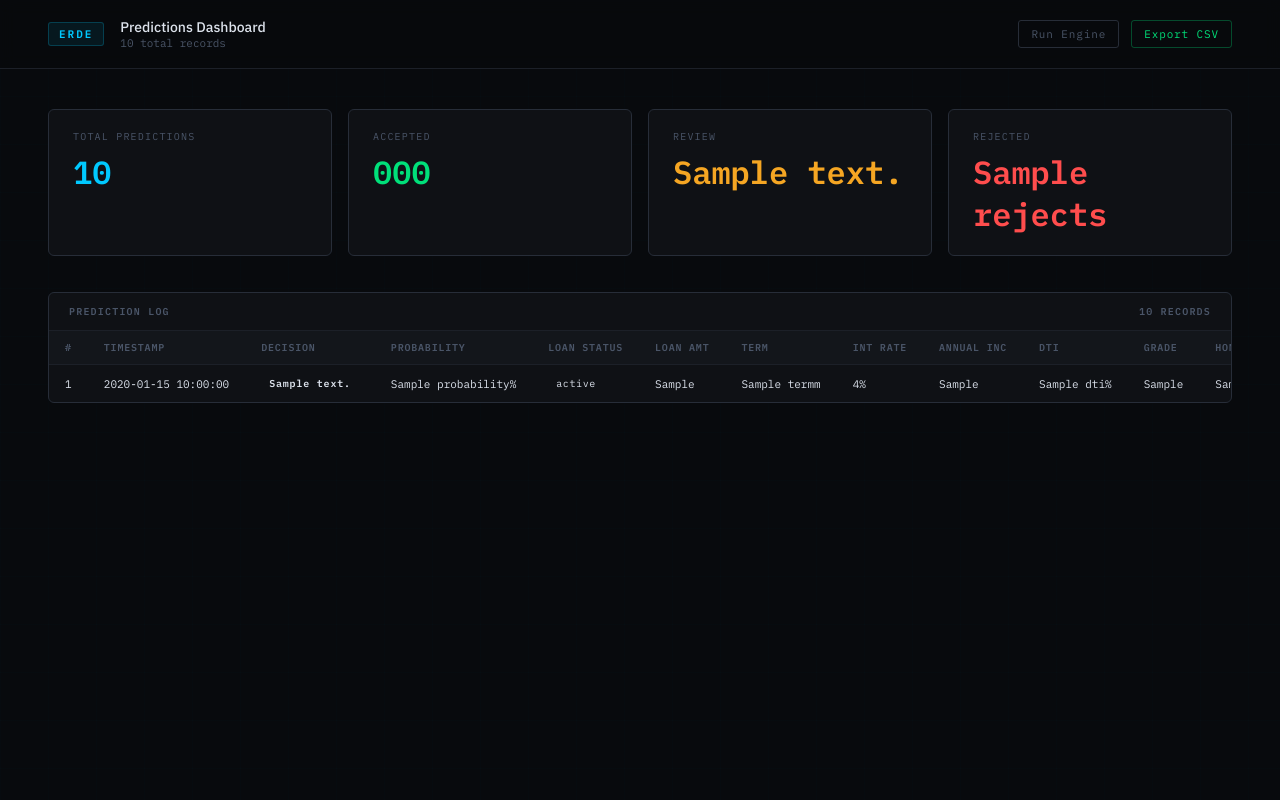
After one commit to Niklauzi/creditwiz, a FastAPI app: template templates/dashboard.html in a window 1280 px wide. The commit adds this page. Run offline with FastAPI, Linux system fonts and the light colour scheme; the template is opened without the code that fills it: most values are stand-ins (such as "Sample title", 1, 10 or a date in 2020); parts of the project's set-up code (start-up, migrations or seed data) failed here and were passed over; some libraries are stand-ins or nearby versions.

Commit message:
initial deployment

```diff
--- a/app.py
+++ b/app.py
@@ -1,14 +1,16 @@
+import io
+import csv
 import joblib
 import numpy as np
 import pandas as pd
 import shap
 
 from fastapi import FastAPI, Request, Form
-from fastapi.responses import HTMLResponse
+from fastapi.responses import HTMLResponse, StreamingResponse
 from fastapi.templating import Jinja2Templates
 from typing import Optional
 
-from logger import log_prediction, init_db, save_to_db
+from logger import log_prediction, init_db, save_to_db, fetch_all_predictions
 from rule_engine import run_rules
 
 app = FastAPI(title="ERDE")
@@ -41,7 +43,6 @@ VERIFICATION_MAP = {
 
 
 def engineer_features(raw: dict) -> dict:
-    """Derive model features from raw user inputs."""
     loan_amnt = float(raw['loan_amnt'])
     annual_inc = float(raw['annual_inc'])
     term = int(raw['term'])
@@ -122,12 +123,14 @@ def run_inference(engineered: dict) -> dict:
     }
 
 
-@app.get("/")
+# --- Routes ---
+
+@app.get("/", response_class=HTMLResponse)
 async def index(request: Request):
     return templates.TemplateResponse("index.html", {"request": request, "result": None})
 
 
-@app.post("/")
+@app.post("/", response_class=HTMLResponse)
 async def predict(
     request: Request,
     loan_amnt: float = Form(...),
@@ -189,3 +192,35 @@ async def predict(
         "error": error,
         "form_data": raw_data,
     })
+
+
+@app.get("/dashboard", response_class=HTMLResponse)
+async def dashboard(request: Request):
+    rows = fetch_all_predictions()
+    return templates.TemplateResponse("dashboard.html", {
+        "request": request,
+        "rows": rows,
+        "total": len(rows),
+        "accepts": sum(1 for r in rows if r["decision"] == "ACCEPT"),
+        "reviews": sum(1 for r in rows if r["decision"] == "REVIEW"),
+        "rejects": sum(1 for r in rows if r["decision"] == "REJECT"),
+    })
+
+
+@app.get("/dashboard/export")
+async def export_csv():
+    rows = fetch_all_predictions()
+    if not rows:
+        return StreamingResponse(iter([""]), media_type="text/csv")
+
+    output = io.StringIO()
+    writer = csv.DictWriter(output, fieldnames=rows[0].keys())
+    writer.writeheader()
+    writer.writerows(rows)
+    output.seek(0)
+
+    return StreamingResponse(
+        iter([output.getvalue()]),
+        media_type="text/csv",
+        headers={"Content-Disposition": "attachment; filename=erde_predictions.csv"}
+    )
--- a/requirements.txt
+++ b/requirements.txt
@@ -6,3 +6,6 @@ scikit-learn
 pandas
 numpy
 shap
+joblib
+psycopg2-binary
+python-dotenv
--- /dev/null
+++ b/templates/dashboard.html
@@ -0,0 +1,215 @@
+<!DOCTYPE html>
+<html lang="en">
+<head>
+<meta charset="UTF-8"/>
+<meta name="viewport" content="width=device-width, initial-scale=1.0"/>
+<title>ERDE · Dashboard</title>
+<link href="https://fonts.googleapis.com/css2?family=IBM+Plex+Mono:wght@400;500;600&family=IBM+Plex+Sans:wght@300;400;500;600&display=swap" rel="stylesheet"/>
+<style>
+:root {
+  --bg: #080a0d; --surface: #0f1115; --surface2: #13161b;
+  --border: #1c2028; --border-hi: #272d38;
+  --text: #dce2ec; --muted: #4a5568;
+  --accent: #00c9ff; --accept: #00e07a; --review: #f5a623; --reject: #ff4d4d;
+  --mono: 'IBM Plex Mono', monospace; --sans: 'IBM Plex Sans', sans-serif;
+}
+*, *::before, *::after { box-sizing: border-box; margin: 0; padding: 0; }
+body { background: var(--bg); color: var(--text); font-family: var(--sans); font-size: 14px; min-height: 100vh; }
+body::before {
+  content: ''; position: fixed; inset: 0; z-index: 0;
+  background-image:
+    linear-gradient(rgba(0,201,255,.012) 1px, transparent 1px),
+    linear-gradient(90deg, rgba(0,201,255,.012) 1px, transparent 1px);
+  background-size: 48px 48px; pointer-events: none;
+}
+header {
+  position: sticky; top: 0; z-index: 2;
+  border-bottom: 1px solid var(--border);
+  padding: 18px 48px; display: flex; align-items: center; gap: 16px;
+  background: rgba(8,10,13,.92); backdrop-filter: blur(8px);
+}
+.badge {
+  font-family: var(--mono); font-size: 11px; font-weight: 600;
+  letter-spacing: .18em; color: var(--accent);
+  background: rgba(0,201,255,.08); border: 1px solid rgba(0,201,255,.22);
+  padding: 4px 10px; border-radius: 3px;
+}
+header h1 { font-size: 14px; font-weight: 500; }
+header p { font-size: 11px; color: var(--muted); font-family: var(--mono); }
+.nav { margin-left: auto; display: flex; gap: 12px; }
+.nav a {
+  font-family: var(--mono); font-size: 11px; letter-spacing: .08em;
+  color: var(--muted); text-decoration: none; padding: 6px 12px;
+  border: 1px solid var(--border-hi); border-radius: 3px;
+  transition: color .15s, border-color .15s;
+}
+.nav a:hover { color: var(--accent); border-color: var(--accent); }
+.nav a.export { color: var(--accept); border-color: rgba(0,224,122,.3); }
+.nav a.export:hover { border-color: var(--accept); }
+
+.main { position: relative; z-index: 1; max-width: 1300px; margin: 0 auto; padding: 40px 48px 80px; }
+
+/* Stats */
+.stats { display: grid; grid-template-columns: repeat(4, 1fr); gap: 16px; margin-bottom: 36px; }
+.stat {
+  background: var(--surface); border: 1px solid var(--border-hi);
+  border-radius: 6px; padding: 20px 24px;
+}
+.stat-label { font-family: var(--mono); font-size: 10px; letter-spacing: .12em; color: var(--muted); text-transform: uppercase; margin-bottom: 8px; }
+.stat-value { font-family: var(--mono); font-size: 32px; font-weight: 600; }
+.stat-value.total { color: var(--accent); }
+.stat-value.accept { color: var(--accept); }
+.stat-value.review { color: var(--review); }
+.stat-value.reject { color: var(--reject); }
+
+/* Table */
+.table-wrap {
+  background: var(--surface); border: 1px solid var(--border-hi);
+  border-radius: 6px; overflow: hidden;
+}
+.table-head {
+  padding: 12px 20px; border-bottom: 1px solid var(--border);
+  font-family: var(--mono); font-size: 10px; font-weight: 600;
+  letter-spacing: .12em; text-transform: uppercase; color: var(--muted);
+  display: flex; justify-content: space-between; align-items: center;
+}
+.table-scroll { overflow-x: auto; }
+table { width: 100%; border-collapse: collapse; font-size: 12px; }
+thead th {
+  font-family: var(--mono); font-size: 10px; letter-spacing: .08em;
+  color: var(--muted); text-transform: uppercase;
+  padding: 10px 16px; text-align: left;
+  border-bottom: 1px solid var(--border); white-space: nowrap;
+  background: var(--surface2);
+}
+tbody tr { border-bottom: 1px solid var(--border); transition: background .1s; }
+tbody tr:hover { background: var(--surface2); }
+tbody tr:last-child { border-bottom: none; }
+td { padding: 10px 16px; font-family: var(--mono); font-size: 11px; white-space: nowrap; }
+.badge-decision {
+  display: inline-block; padding: 2px 8px; border-radius: 3px;
+  font-size: 10px; font-weight: 600; letter-spacing: .08em;
+}
+.badge-decision.ACCEPT { background: rgba(0,224,122,.12); color: var(--accept); border: 1px solid rgba(0,224,122,.2); }
+.badge-decision.REVIEW { background: rgba(245,166,35,.12); color: var(--review); border: 1px solid rgba(245,166,35,.2); }
+.badge-decision.REJECT { background: rgba(255,77,77,.12); color: var(--reject); border: 1px solid rgba(255,77,77,.2); }
+.badge-status {
+  display: inline-block; padding: 2px 8px; border-radius: 3px;
+  font-size: 10px; letter-spacing: .06em;
+}
+.badge-status.DEFAULT { color: var(--reject); }
+.badge-status.FULLY { color: var(--accept); }
+.disq-tag {
+  font-size: 9px; color: var(--reject); font-family: var(--mono);
+  letter-spacing: .08em; opacity: .7;
+}
+.empty { padding: 48px; text-align: center; color: var(--muted); font-family: var(--mono); font-size: 12px; }
+
+@media (max-width: 820px) {
+  .main { padding: 24px 20px 60px; }
+  header { padding: 16px 20px; }
+  .stats { grid-template-columns: repeat(2, 1fr); }
+}
+</style>
+</head>
+<body>
+
+<header>
+  <div class="badge">ERDE</div>
+  <div>
+    <h1>Predictions Dashboard</h1>
+    <p>{{ total }} total records</p>
+  </div>
+  <div class="nav">
+    <a href="/">Run Engine</a>
+    <a href="/dashboard/export" class="export">Export CSV</a>
+  </div>
+</header>
+
+<div class="main">
+
+  <div class="stats">
+    <div class="stat">
+      <div class="stat-label">Total Predictions</div>
+      <div class="stat-value total">{{ total }}</div>
+    </div>
+    <div class="stat">
+      <div class="stat-label">Accepted</div>
+      <div class="stat-value accept">{{ accepts }}</div>
+    </div>
+    <div class="stat">
+      <div class="stat-label">Review</div>
+      <div class="stat-value review">{{ reviews }}</div>
+    </div>
+    <div class="stat">
+      <div class="stat-label">Rejected</div>
+      <div class="stat-value reject">{{ rejects }}</div>
+    </div>
+  </div>
+
+  <div class="table-wrap">
+    <div class="table-head">
+      <span>Prediction Log</span>
+      <span>{{ total }} records</span>
+    </div>
+    {% if rows %}
+    <div class="table-scroll">
+      <table>
+        <thead>
+          <tr>
+            <th>#</th>
+            <th>Timestamp</th>
+            <th>Decision</th>
+            <th>Probability</th>
+            <th>Loan Status</th>
+            <th>Loan Amt</th>
+            <th>Term</th>
+            <th>Int Rate</th>
+            <th>Annual Inc</th>
+            <th>DTI</th>
+            <th>Grade</th>
+            <th>Home</th>
+            <th>Verification</th>
+            <th>Purpose Score</th>
+            <th>Rule ID</th>
+          </tr>
+        </thead>
+        <tbody>
+          {% for r in rows %}
+          <tr>
+            <td>{{ r.id }}</td>
+            <td>{{ r.timestamp }}</td>
+            <td><span class="badge-decision {{ r.decision }}">{{ r.decision }}</span></td>
+            <td>{{ r.probability }}%</td>
+            <td>
+              {% if r.predicted_loan_status %}
+              <span class="badge-status {{ r.predicted_loan_status.split()[0] }}">{{ r.predicted_loan_status }}</span>
+              {% else %} — {% endif %}
+            </td>
+            <td>{{ r.loan_amnt }}</td>
+            <td>{{ r.term }}m</td>
+            <td>{{ r.int_rate }}%</td>
+            <td>{{ r.annual_inc }}</td>
+            <td>{{ r.dti }}%</td>
+            <td>{{ r.grade_numeric }}</td>
+            <td>{{ r.home_ownership }}</td>
+            <td>{{ r.verification_strength }}</td>
+            <td>{{ r.purpose_risk_score }}</td>
+            <td>
+              {% if r.rule_id %}
+              <span class="disq-tag">{{ r.rule_id }}</span>
+              {% else %} — {% endif %}
+            </td>
+          </tr>
+          {% endfor %}
+        </tbody>
+      </table>
+    </div>
+    {% else %}
+    <div class="empty">No predictions yet. Run the engine to see records here.</div>
+    {% endif %}
+  </div>
+
+</div>
+</body>
+</html>
```
Also changed, not shown: logger.py (+123 -65 lines), render.yaml (added, +15 -0 lines), templates/index.html (+18 -0 lines), rule_engine.py (line endings or trailing spaces), 2 other files.
